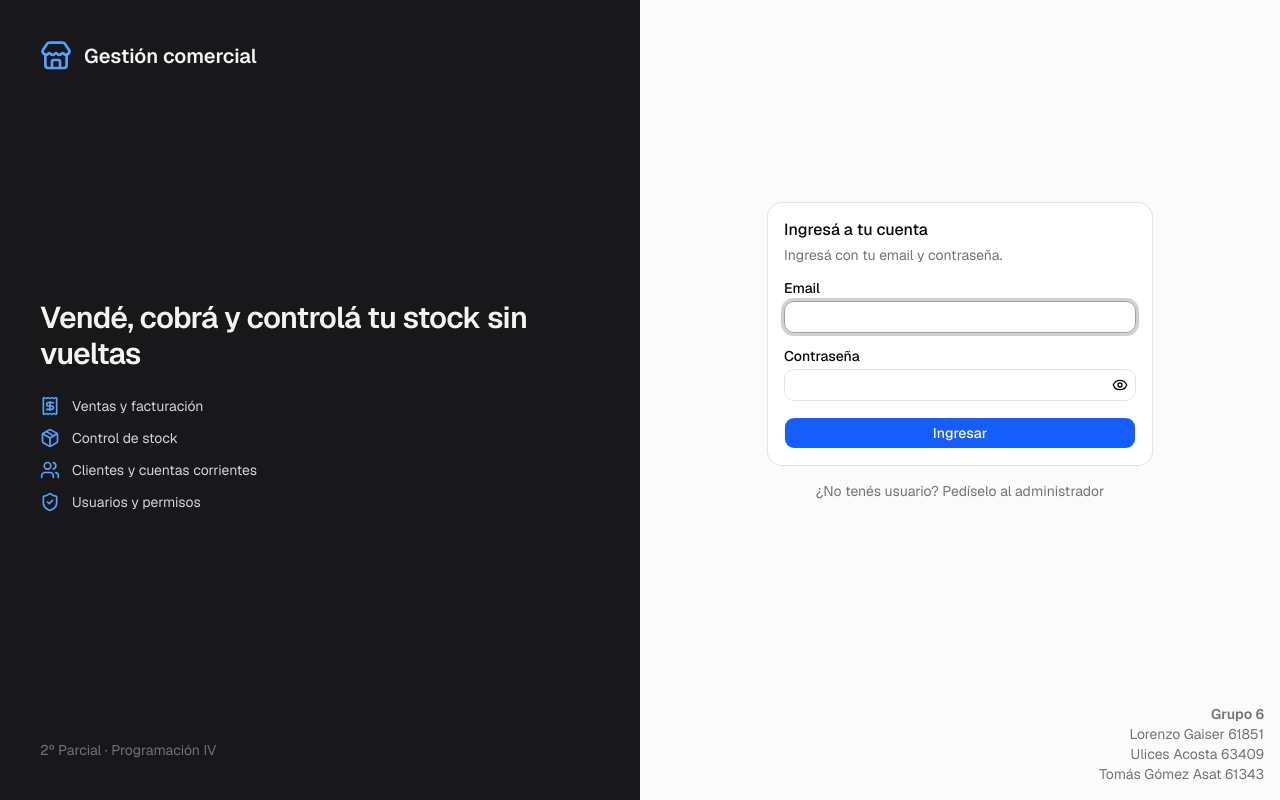
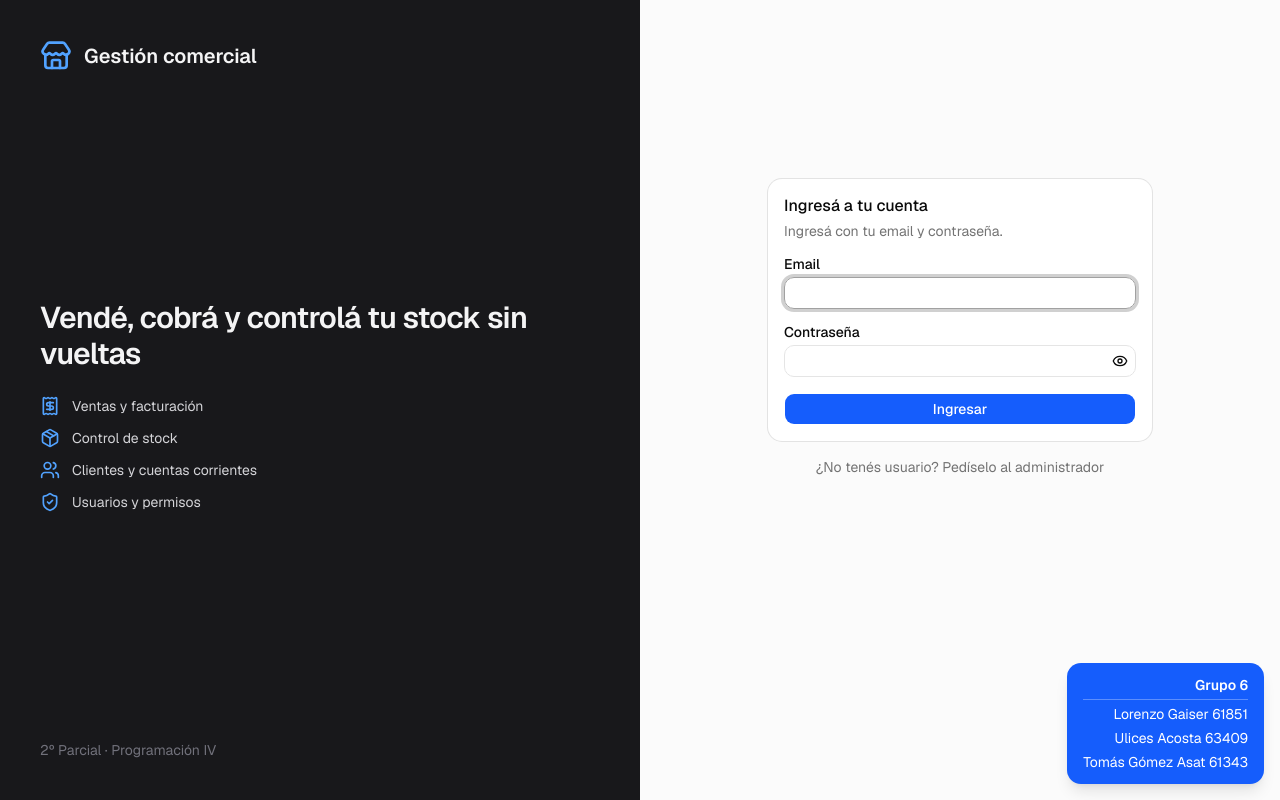
Before and after one commit to lorenz890/TUP-4-Parcial-, a Next.js app: page /login in a window 1280 px wide. Built offline with nearby package versions, Linux system fonts and the light colour scheme; no server answers.

Commit message:
puse los datos del grupo en un cuadro azul

```diff
--- a/src/app/login/page.tsx
+++ b/src/app/login/page.tsx
@@ -43,8 +43,8 @@ export default async function PaginaLogin() {
         <Texto className="text-zinc-500">2º Parcial · Programación IV</Texto>
       </Pila>
 
-      {/* Columna del formulario, centrada. El pb-28 reserva lugar para que los datos del grupo no la tapen. */}
-      <Pila className="relative items-center justify-center bg-muted/40 p-4 pb-28">
+      {/* Columna del formulario, centrada. El pb-40 reserva lugar para que los datos del grupo no la tapen. */}
+      <Pila className="relative items-center justify-center bg-muted/40 p-4 pb-40">
         <Card className="w-full max-w-sm">
           <CardHeader>
             <CardTitle>Ingresá a tu cuenta</CardTitle>
@@ -57,8 +57,8 @@ export default async function PaginaLogin() {
         </Card>
         <Texto className="text-muted-foreground">¿No tenés usuario? Pedíselo al administrador</Texto>
 
-        <Pila className="absolute right-4 bottom-4 gap-0 text-right text-muted-foreground">
-          <Texto className="font-semibold">Grupo 6</Texto>
+        <Pila className="absolute right-4 bottom-4 gap-1 rounded-xl bg-blue-600 px-4 py-3 text-right text-white shadow-lg">
+          <Texto className="border-b border-white/30 pb-1 font-semibold">Grupo 6</Texto>
           <Texto>Lorenzo Gaiser 61851</Texto>
           <Texto>Ulices Acosta 63409</Texto>
           <Texto>Tomás Gómez Asat 61343</Texto>
```
